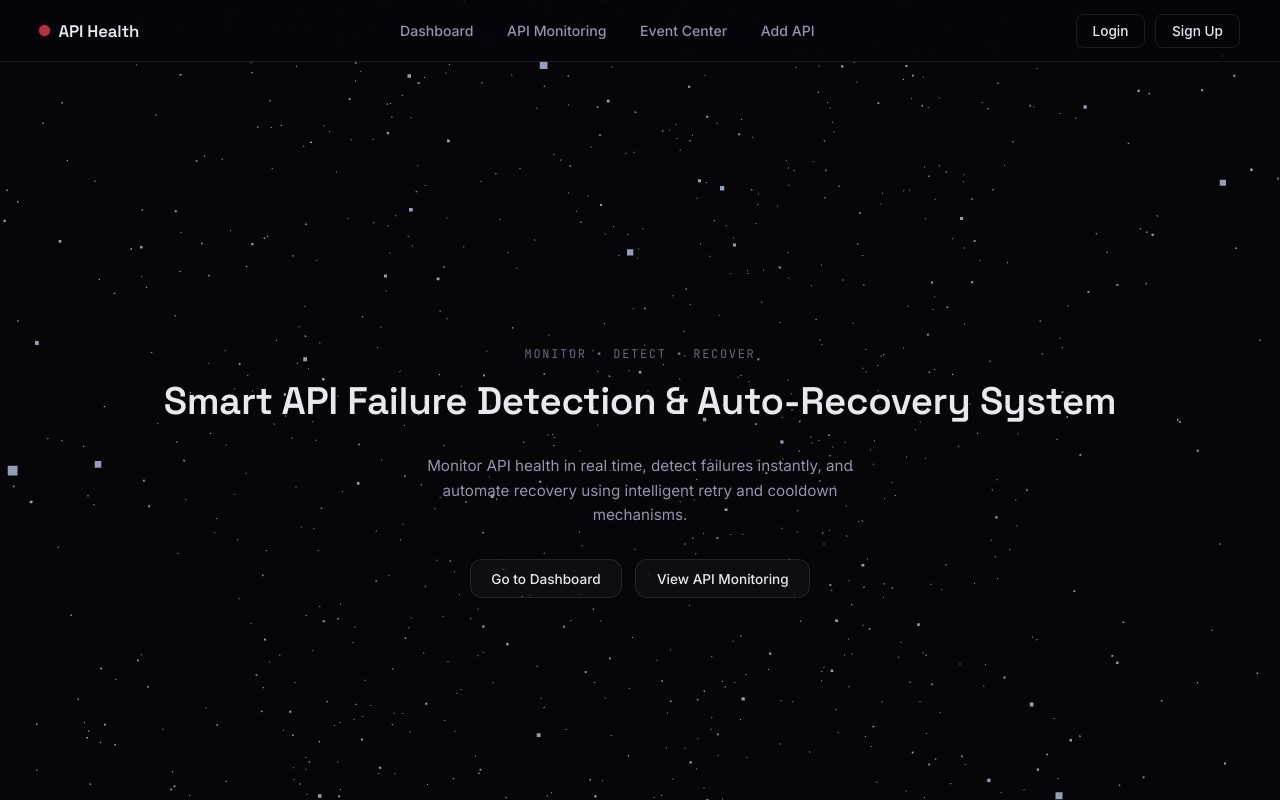
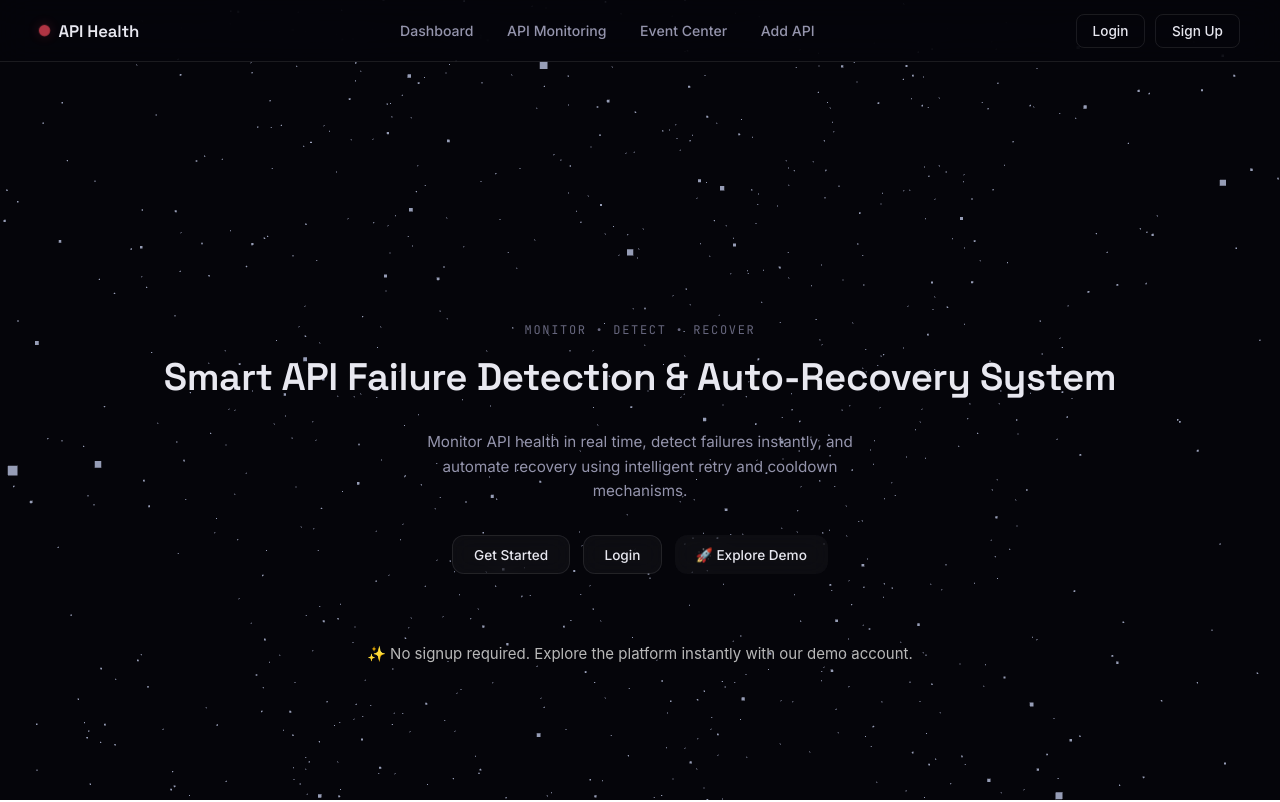
Before and after one commit to sakshi1603-gif/smart-api-failure-detection, a React (Create React App) app in the folder frontend/: page / in a window 1280 px wide. Shown: the top 802 px of the page. Built offline with nearby package versions, Linux system fonts and the light colour scheme.

Commit message:
feat: implement demo account with Explore Demo button and dashboard banner

```diff
--- a/frontend/src/pages/Dashboard.jsx
+++ b/frontend/src/pages/Dashboard.jsx
@@ -1,10 +1,11 @@
 import { useEffect, useState } from "react";
 import api from "../api/api";
 import "../styles/dashboard.css";
+import { useAuth } from "../context/AuthContext";
 
 function Dashboard() {
   const [apis, setApis] = useState([]);
-
+  const { user } = useAuth();
   useEffect(() => {
     fetchApis();
   }, []);
@@ -28,10 +29,17 @@ function Dashboard() {
 
   return (
     <div className="dashboard-page">
+      {user?.email === "demo@smartapi.com" && (
+        <div className="demo-banner">
+          🚀 <strong>Demo Mode</strong>— You're exploring a pre-configured
+          workspace. Browse the dashboard, monitoring, analytics, and event
+          history without creating your own APIs.
+        </div>
+      )}
+
       <div className="dashboard-header">
         <h1>API Health Dashboard</h1>
       </div>
-
       <div className="dashboard-cards">
         <div className="card">
           <h3>Total APIs</h3>
--- a/frontend/src/pages/Landing.jsx
+++ b/frontend/src/pages/Landing.jsx
@@ -1,7 +1,7 @@
-import { useEffect, useRef } from "react";
-import { Link } from "react-router-dom";
+import { useEffect, useRef, useState } from "react";
+import { Link, useNavigate } from "react-router-dom";
+import { useAuth } from "../context/AuthContext";
 import "../styles/landing.css";
-
 const FEATURES = [
   {
     title: "Real-time API Monitoring",
@@ -24,6 +24,11 @@ const FEATURES = [
 function Landing() {
   const cardsRef = useRef([]);
 
+  const navigate = useNavigate();
+  const { login } = useAuth();
+
+  const [loadingDemo, setLoadingDemo] = useState(false);
+
   useEffect(() => {
     const observer = new IntersectionObserver(
       (entries) => {
@@ -40,7 +45,19 @@ function Landing() {
     cardsRef.current.forEach((el) => el && observer.observe(el));
     return () => observer.disconnect();
   }, []);
+  async function handleDemoLogin() {
+    try {
+      setLoadingDemo(true);
 
+      await login("demo@smartapi.com", "Demo@123");
+
+      navigate("/dashboard");
+    } catch (err) {
+      alert("Unable to login to demo account.");
+    } finally {
+      setLoadingDemo(false);
+    }
+  }
   return (
     <div className="landing-page">
       <section className="hero">
@@ -53,13 +70,28 @@ function Landing() {
           automate recovery using intelligent retry and cooldown mechanisms.
         </p>
         <div className="hero-actions">
-          <Link to="/dashboard" className="hero-cta primary">
-            Go to Dashboard
+          <Link to="/register" className="hero-cta primary">
+            Get Started
           </Link>
-          <Link to="/monitoring" className="hero-cta">
-            View API Monitoring
+
+          <Link to="/login" className="hero-cta">
+            Login
           </Link>
+
+          <button
+            type="button"
+            className="hero-cta demo-btn"
+            onClick={handleDemoLogin}
+            disabled={loadingDemo}
+          >
+            {loadingDemo ? "Entering Demo..." : "🚀 Explore Demo"}
+          </button>
         </div>
+        <p className="demo-note">
+          ✨ No signup required. Explore the platform instantly with our demo
+          account.
+        </p>
+
         <div className="scroll-cue">
           <span>scroll</span>
           <span className="scroll-line" />
--- a/frontend/src/styles/dashboard.css
+++ b/frontend/src/styles/dashboard.css
@@ -34,7 +34,23 @@
   gap: 18px;
   margin-bottom: 44px;
 }
+.demo-banner {
+  display: flex;
+  align-items: center;
+  gap: 8px;
 
+  background: #fff8db;
+  color: #7a5900;
+
+  border: 1px solid #f0c040;
+  border-radius: 10px;
+
+  padding: 14px 18px;
+  margin-bottom: 20px;
+
+  font-size: 15px;
+  font-weight: 500;
+}
 .dashboard-cards .card {
   background: var(--panel);
   border: 1px solid var(--border);
@@ -44,7 +60,9 @@
   -webkit-backdrop-filter: blur(14px);
   position: relative;
   overflow: hidden;
-  transition: border-color 0.25s ease, transform 0.25s ease;
+  transition:
+    border-color 0.25s ease,
+    transform 0.25s ease;
   opacity: 0;
   animation: card-rise 0.6s ease forwards;
 }
@@ -264,7 +282,6 @@
 }
 
 @media (prefers-reduced-motion: reduce) {
-
   .status-badge.healthy::before,
   .dashboard-cards .card {
     animation: none;
--- a/frontend/src/styles/landing.css
+++ b/frontend/src/styles/landing.css
@@ -149,3 +149,17 @@
   color: var(--text-dim);
   margin: 0;
 }
+.demo-btn {
+  cursor: pointer;
+  border: none;
+}
+
+.demo-btn:disabled {
+  opacity: 0.7;
+  cursor: not-allowed;
+}
+.demo-note {
+  margin-top: 14px;
+  color: #b8b8b8;
+  font-size: 15px;
+}
```
